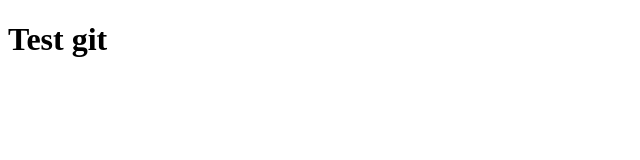
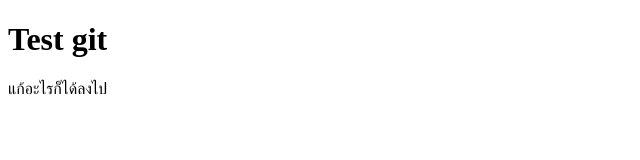
Before and after one commit to aofattaporn/Test_git, a plain HTML site: page index.html in a window 1280 px wide. Shown: the whole page, without its empty margins (0-640 px from the left). Drawn offline with Linux system fonts and the light colour scheme.

Commit message:
Update index.html

```diff
--- a/index.html
+++ b/index.html
@@ -8,5 +8,6 @@
 </head>
 <body>
    <h1>Test git</h1>
+   <p>แก้อะไรก็ได้ลงไป</p>
 </body>
 </html>
```
